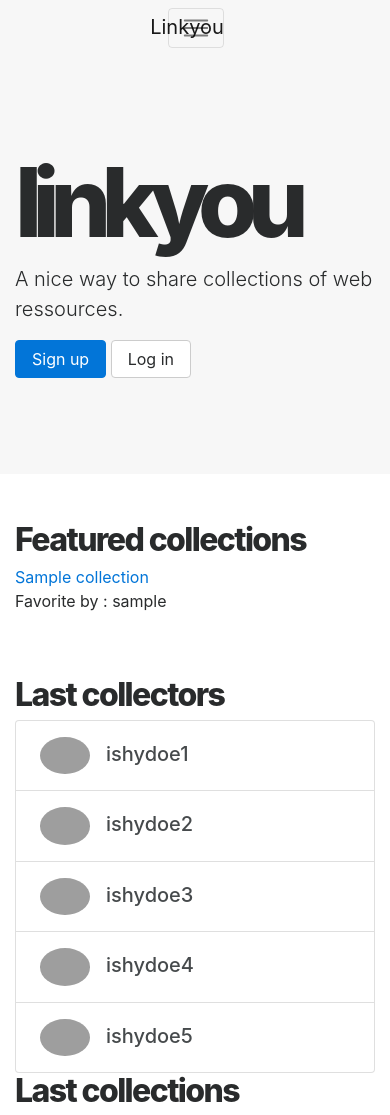
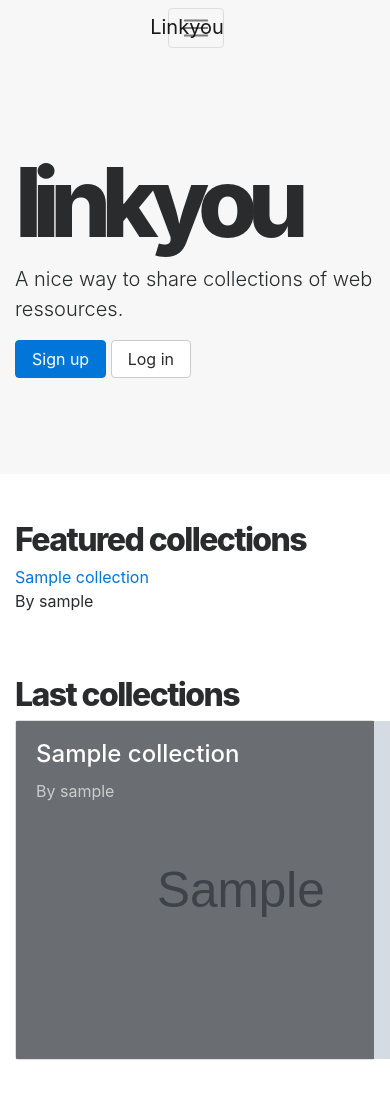
Before and after one commit to HE-Arc/LinkYou, a Django app: a page that uses linkyouapp/templates/home.html in a window 390 px wide; the page is wider, and only the part inside the window is pictured. Shown: the top 1115 px of that part. Run offline with Django 3.2, Linux system fonts and the light colour scheme; tables that the repository leaves empty hold one stand-in row (values such as "Sample post"); grey boxes marked "Sample" are stand-in pictures; some libraries are stand-ins or nearby versions; grey boxes are pictures that could not be loaded.

Commit message:
#10 and fix user modify other user collection

```diff
--- a/linkyouapp/static/css/linkyou.css
+++ b/linkyouapp/static/css/linkyou.css
@@ -54,3 +54,8 @@ body {
   height: 100%;
   padding: 20px;
 }
+
+.card-img{
+  height: 40vh;
+  max-height: 40vh;
+}
--- a/linkyouapp/templates/home.html
+++ b/linkyouapp/templates/home.html
@@ -23,8 +23,10 @@
     <div class="col-md-12">
       <h2 class="case-title">Featured collections</h2>
       {% for bc in view.best_collections.all %}
-      <a href="{% url "collection_detail" bc.collection.slug bc.collection.pk %}">{{bc.collection}}</a>
-      <p>Favorite by : {{bc.profile}}</p>
+
+          <a href="{% url "collection_detail" bc.collection.slug bc.collection.pk %}">{{bc.collection}}</a>
+          <p>By {{bc.collection.user_it_belongs}}</p>
+
       {%endfor%}
     </div>
 
@@ -47,37 +49,20 @@
   <div class="row pb-5">
     <div class="col-md-6">
 
-      <h2 class="case-title">Last collectors</h2>
-
-      <div class="list-group">
-        {% for i in "xxxxx" %}
-        <a href="#" class="list-group-item list-group-item-action flex-row align-content-center">
-          <div class="d-inline-flex w-20">
-            <img src="http://www.wallstreetotc.com/wp-content/uploads/2014/10/facebook-anonymous-app.jpg" width="50" class="rounded-circle m-1 mr-3">
-          </div>
-          <div class="d-inline-flex w-80 justify-content-between">
-            <h5 class="mb-1">ishydoe{{forloop.counter}}</h5>
-          </div>
-        </a>
-        {% endfor %}
-      </div>
-
-    </div>
-    <div class="col-md-6">
-
       <h2 class="case-title">Last collections</h2>
-
       <div class="row">
-        {% for x in "xxxx" %}
+        {% for c in view.collections %}
         <div class="col-md-6 mb-4">
           <div class="card card-inverse">
-            <img class="card-img" src="http://lorempicsum.com/futurama/627/200/3" alt="Card image">
+            <a href="{% url "collection_detail" c.slug c.pk%}">
+            <img class="card-img" src="{{c.image.url}}" alt="Card image">
             <div class="card-img-filter">
               <div class="card-img-overlay">
-                <h4 class="card-title">Card title</h4>
-                <p class="card-text d-flex">This is a wider card with supporting text below as a natural lead-in to additional content. This content is a little bit longer.</p>
+                <h4 class="card-title">{{c.name}}</h4>
+                <p class="card-text d-flex">By {{c.user_it_belongs}}</p>
               </div>
             </div>
+          </a>
           </div>
         </div>
         {% endfor %}
--- a/linkyouapp/templates/registration/registration_form.html
+++ b/linkyouapp/templates/registration/registration_form.html
@@ -6,7 +6,7 @@
 <form method="post">
   {% csrf_token %}
   {{form.as_p}}
-  <button type="submit" class="btn btn-primary">Sing up</button>
+  <button type="submit" class="btn btn-primary">Sign up</button>
 </form>
 
 
--- a/linkyouapp/urls.py
+++ b/linkyouapp/urls.py
@@ -10,6 +10,7 @@ urlpatterns = [
     url(r'^collection/edit/(?P<slug>[\w-]+)-(?P<pk>\w+)', views.CollectionUpdateView.as_view(), name='update_collection'),
     url(r'^(?P<pk>\w+)-(?P<slug>[\w-]+)/link/new', views.LinkCreateView.as_view(), name='new_link'),
     url(r'^favorite/new', views.CreateFavoriteView.as_view(), name='new_favorite'),
+    url(r'^favorite/delete/(?P<pk>\w+)', views.DeleteFavoriteView.as_view(), name='delete_favorite'),
     url(r'^login', auth_views.login, name='login'),
     url(r'^logout', auth_views.logout, name='logout'),
     url(r'^dashboard', views.UserDashboardView.as_view(), name='dashboard'),
--- a/linkyouapp/views.py
+++ b/linkyouapp/views.py
@@ -61,11 +61,14 @@ class CollectionDetailView(DetailView):
     def get_context_data(self, **kwargs):
         context = super(CollectionDetailView, self).get_context_data(**kwargs)
         canLike = True
+        canModify = False
         if self.object.user_it_belongs == self.request.user :
             canLike = False
+            canModify = True
         if Favorite.objects.filter(collection=self.object, profile=self.request.user.profile):
             canLike = False
         context['canLike']=canLike
+        context['canModify'] = canModify
         return context
 
 class CollectionCreateView(LoginRequiredMixin, CreateView):
@@ -144,6 +147,13 @@ class CreateFavoriteView(LoginRequiredMixin, View):
         messages.info(request, "Collection liked !")
         return redirect(request.META.get('HTTP_REFERER'))
 
+class DeleteFavoriteView(LoginRequiredMixin, DeleteView):
+    '''Delete a Favorite'''
+    model = Favorite
+
+    def get_success_url(self):
+        return reverse("dashboard")
+
 
 class LinkUpdateView(LoginRequiredMixin, UpdateView):
     '''Update link view'''
```
Also changed, not shown: linkyouapp/templates/collection.html (+7 -4 lines), linkyouapp/templates/dashboard.html (+4 -3 lines).
